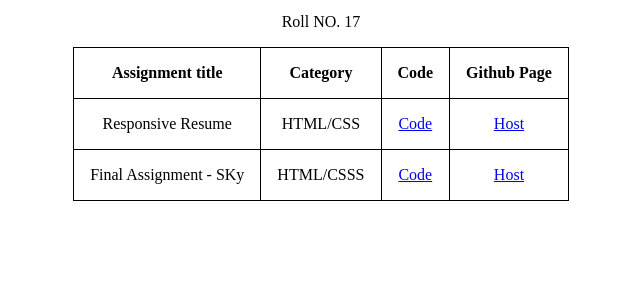
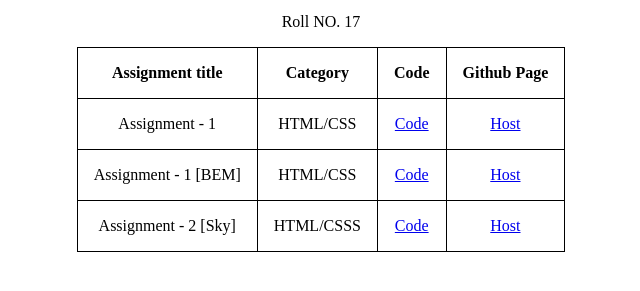
Before and after one commit to nabinthapaa/SE-Fellowship-LF, a plain HTML site: page index.html in a window 1280 px wide. Shown: the part 101-392 px from the top of the page, without its empty margins (319-959 px from the left). Drawn offline with Linux system fonts and the light colour scheme.

Commit message:
Add BEM assignment link

```diff
--- a/index.html
+++ b/index.html
@@ -23,7 +23,23 @@
       </thead>
       <tbody>
         <tr>
-          <td>Responsive Resume</td>
+          <td>Assignment - 1</td>
+          <td>HTML/CSS</td>
+          <td>
+            <a
+              href="https://github.com/nabinthapaa/SE-Fellowship-LF/tree/day4-assignment/Day%204/assignment"
+              >Code</a
+            >
+          </td>
+          <td>
+            <a
+              href="https://nabinthapaa.github.io/SE-Fellowship-LF/Day%204/assignment/"
+              >Host</a
+            >
+          </td>
+        </tr>
+        <tr>
+          <td>Assignment - 1 [BEM]</td>
           <td>HTML/CSS</td>
           <td>
             <a
@@ -39,7 +55,7 @@
           </td>
         </tr>
         <tr>
-          <td>Final Assignment - SKy</td>
+          <td>Assignment - 2 [Sky]</td>
           <td>HTML/CSSS</td>
           <td>
             <a
```
